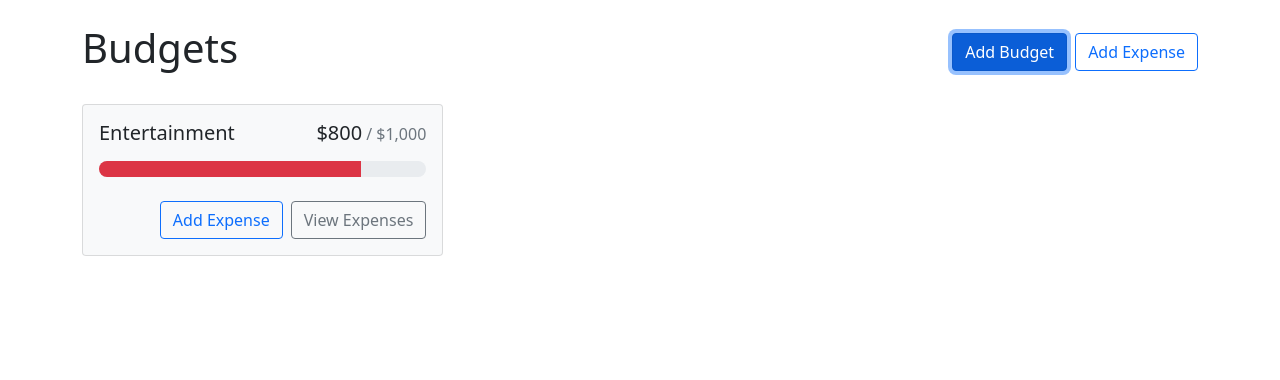
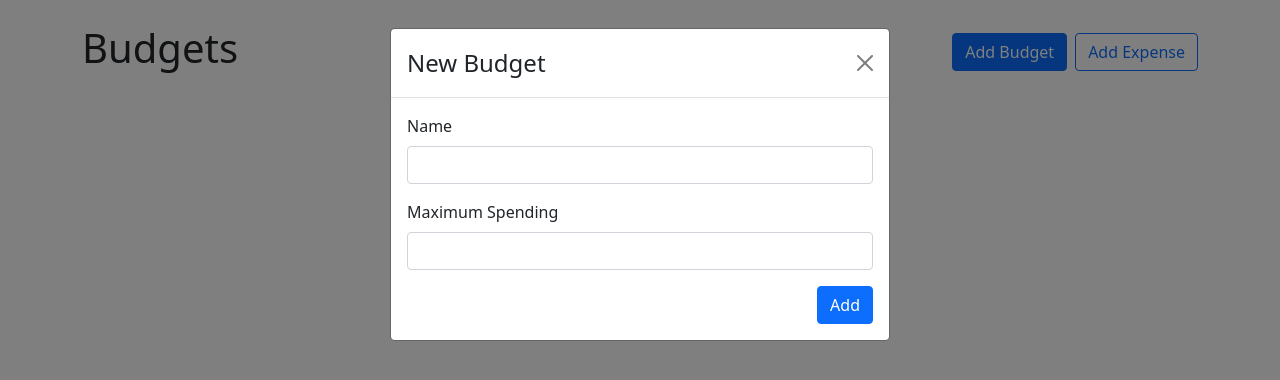
Before and after one commit to RaidenMT/react-budget-app, a React (Create React App) app: page / in a window 1280 px wide. Both pictures are taken after a click on the button "Add Budget". Shown: the top 380 px of the page. Built offline with nearby package versions, Linux system fonts and the light colour scheme.

Commit message:
Add Budgets functionalities created

```diff
--- a/src/App.js
+++ b/src/App.js
@@ -2,25 +2,42 @@
 import './App.css';
 import { Button, Container, Stack } from 'react-bootstrap';
 import BudgetCard from './components/BudgetCard';
+import AddBudgetModal from './components/AddBudgetModal';
+import { useState } from 'react'
+import { useBudgets } from './contexts/BudgetsContext';
 
 function App() {
+  const [showAddBudgetModal, setShowAddBudgetModal] = useState(false)
+  const { budgets, getBudgetExpenses } = useBudgets()
+
   return (
+    <>
       <Container className="my-4">
         <Stack direction="horizontal" gap="2" className="mb-4">
           <h1 className="me-auto">Budgets</h1>
-        <Button variant="primary">Add Budget</Button>
+          <Button variant="primary" onClick={() => setShowAddBudgetModal(true)}>Add Budget</Button>
           <Button variant="outline-primary">Add Expense</Button>
         </Stack>
 
         <div style={{ display: "grid", gridTemplateColumns: "repeat(auto-fill, minmax(300px, 1fr))", gap: "1rem", alignItems: "flex-start" }}>
+          {budgets.map(budget => {
+            const amount = getBudgetExpenses(budget.id).reduce((total, expense) => total + expense.amount, 0)
+
+            return (
               <BudgetCard
-          name="Entertainment"
-          gray
-          amount={800}
-          max={1000}
-        ></BudgetCard>
+                key={budget.id}
+                name={budget.name}
+                amount={amount}
+                max={budget.max}
+              />
+            )
+          })}
+
         </div>
       </Container>
+
+      <AddBudgetModal show={showAddBudgetModal} handleClose={() => setShowAddBudgetModal(false)} />
+    </>
   );
 }
 
--- /dev/null
+++ b/src/components/AddBudgetModal.js
@@ -0,0 +1,42 @@
+import { Form, Modal, Button } from 'react-bootstrap'
+import { useRef } from 'react'
+import { useBudgets } from '../contexts/BudgetsContext'
+
+export default function AddBudgetModal({ show, handleClose }) {
+    const nameRef = useRef()
+    const maxRef = useRef()
+    const { addBudget } = useBudgets()
+
+    function handleSubmit(e) {
+        e.preventDefault()
+        addBudget({
+            name: nameRef.current.value,
+            max: parseFloat(maxRef.current.value)
+        })
+        handleClose()
+    }
+
+    return (
+        <Modal show={show} onHide={handleClose}>
+            <Form onSubmit={handleSubmit}>
+                <Modal.Header closeButton>
+                    <Modal.Title>New Budget</Modal.Title>
+                </Modal.Header>
+                <Modal.Body>
+                    <Form.Group className="mb-3" controlId="name">
+                        <Form.Label>Name</Form.Label>
+                        <Form.Control ref={nameRef} type="text" required />
+                    </Form.Group>
+                    <Form.Group className="mb-3" controlId="max">
+                        <Form.Label>Maximum Spending</Form.Label>
+                        <Form.Control ref={maxRef} type="number" required min={0} step={0.01} />
+                    </Form.Group>
+
+                    <div className="d-flex justify-content-end">
+                        <Button variant="primary" type="submit">Add</Button>
+                    </div>
+                </Modal.Body>
+            </Form>
+        </Modal>
+    )
+}
```
Lines whose indentation alone changed are shown as unchanged.
